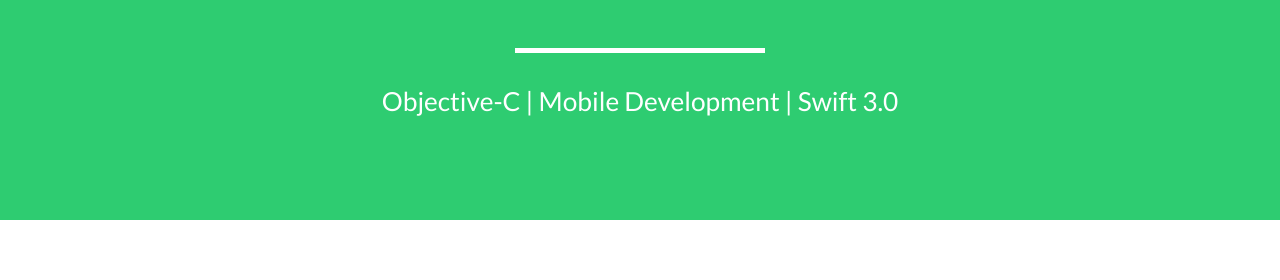
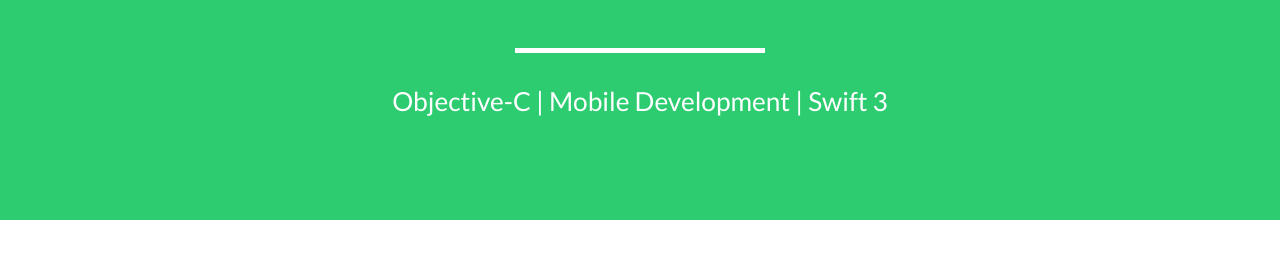
Before and after one commit to andrewcar/andrewcar.github.io, a Jekyll site: the page built from index.html, in a window 1280 px wide and 900 px high, scrolled down 423 px. Shown: the part 175-455 px from the top of the window. Built offline with Jekyll 4.4.1, drawn with Linux system fonts in a browser that asks for light colours.

Commit message:
Update _config.yml

```diff
--- a/_config.yml
+++ b/_config.yml
@@ -3,7 +3,7 @@ title: Andrew Carvajal
 email: andrew@appdrew.com
 url: appdrew.com
 description: "iOS Dev in New York building in Swift and Objective-C"
-skills: "Objective-C | Mobile Development | Swift 3.0"
+skills: "Objective-C | Mobile Development | Swift 3"
 meta_author: Carvajal Andrew
 
 # Google webmaster tools
```
